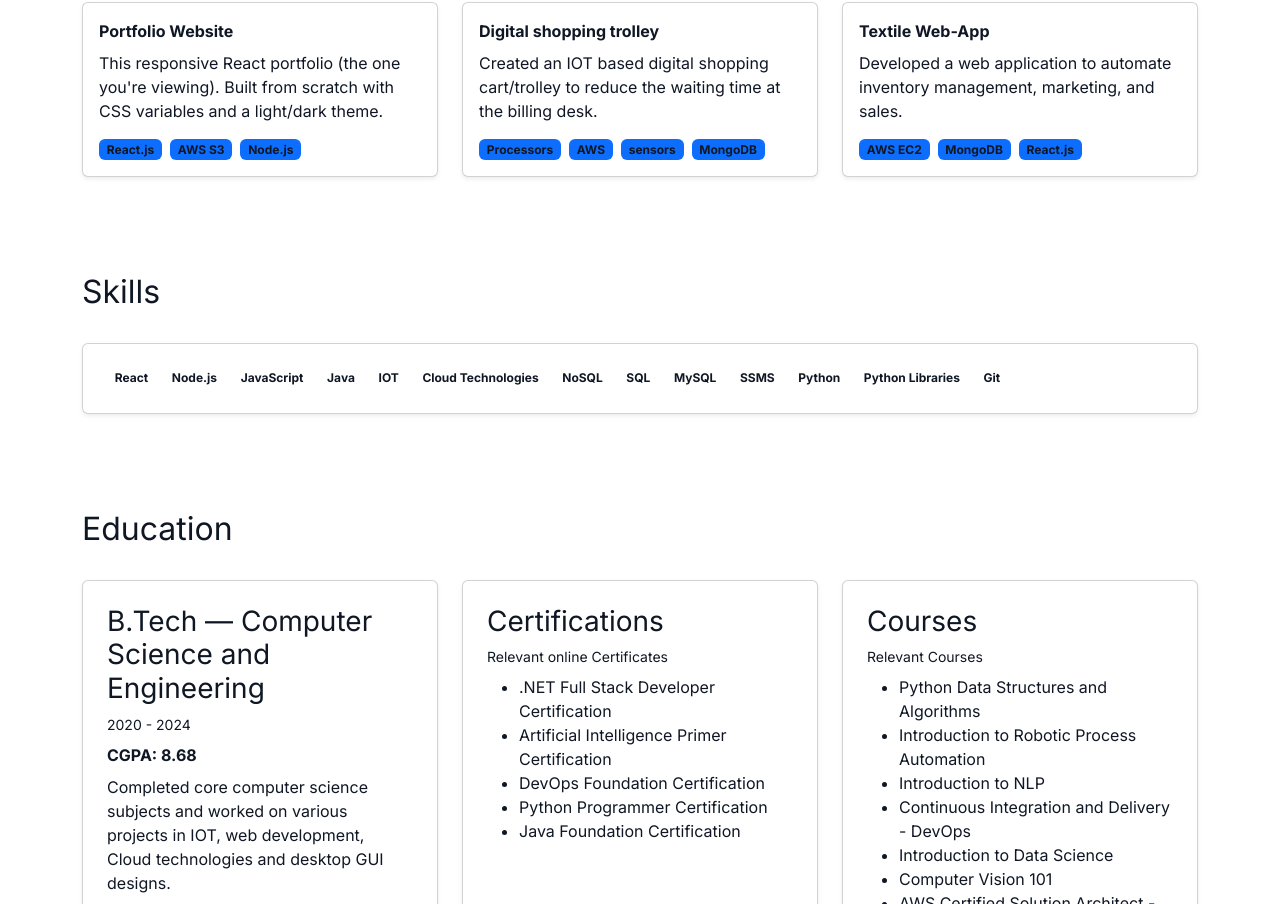
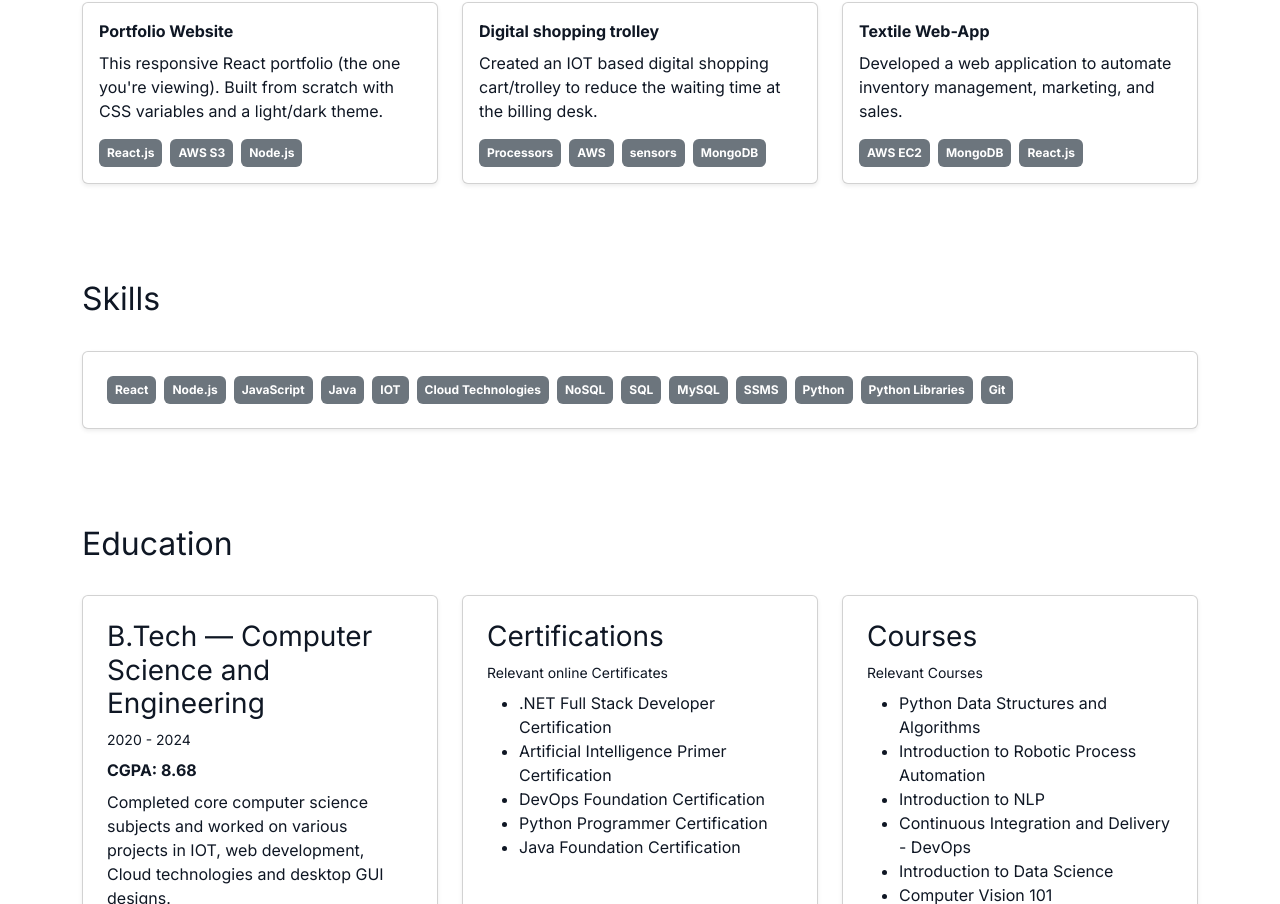
Before and after one commit to Kshitijh/Kshitijh_Portfolio, a React (Create React App) app: page / in a window 1280 px wide. Shown: the part 1774-2678 px from the top of the page. Built offline with nearby package versions, Linux system fonts and the light colour scheme.

Commit message:
Basic_Style

```diff
--- a/src/components/Navbar.js
+++ b/src/components/Navbar.js
@@ -6,7 +6,7 @@ export default function MyNavbar({ theme, onToggleTheme }) {
     <Navbar
       expand="lg"
       fixed="top"
-      className="shadow-sm navcontainer"
+      className="shadow-sm"
     >
       <Container>
         {/* Brand */}
--- a/src/components/Projects.js
+++ b/src/components/Projects.js
@@ -38,7 +38,7 @@ export default function Projects() {
                 {/* Skill Capsules */}
                 <div className="mt-3 d-flex flex-wrap gap-2">
                   {proj.skills.map((skill, i) => (
-                    <span key={i} className="badge bg-primary">{skill}</span>
+                    <span key={i} className="badge bg-secondary text-white p-2">{skill}</span>
                   ))}
                 </div>
               </div>
--- a/src/components/Skills.js
+++ b/src/components/Skills.js
@@ -24,7 +24,7 @@ export default function Skills() {
         <div className="card p-4 shadow-sm">
           <div className="d-flex flex-wrap gap-2">
             {skills.map((skill, idx) => (
-              <span key={idx} className="badge">{skill}</span>
+              <span key={idx} className="badge bg-secondary text-white p-2">{skill}</span>
             ))}
           </div>
         </div>
--- a/src/styles.css
+++ b/src/styles.css
@@ -18,7 +18,7 @@
 [data-theme="dark"] {
   --heading: #ffffff;
   --bg: #071128;
-  --card: #0b1a33;
+  --card: #071128;
   --text: #ffffff;
   --muted: #9fb2c9;
   --accent: #60a5fa;
@@ -96,8 +96,11 @@ h1, h2, h3, h4, h5, h6 {
   border-bottom: 1px solid rgba(255, 255, 255, 0.04);
 }
 
-.navcontainer {
-  background-color: transparent !important;
+[data-theme="dark"] .shadow-sm {
+  background-color: #00153f !important;
+}
+.shadow-sm {
+  background-color: #ffffff !important;
 }
 
 .nav-inner {
```
